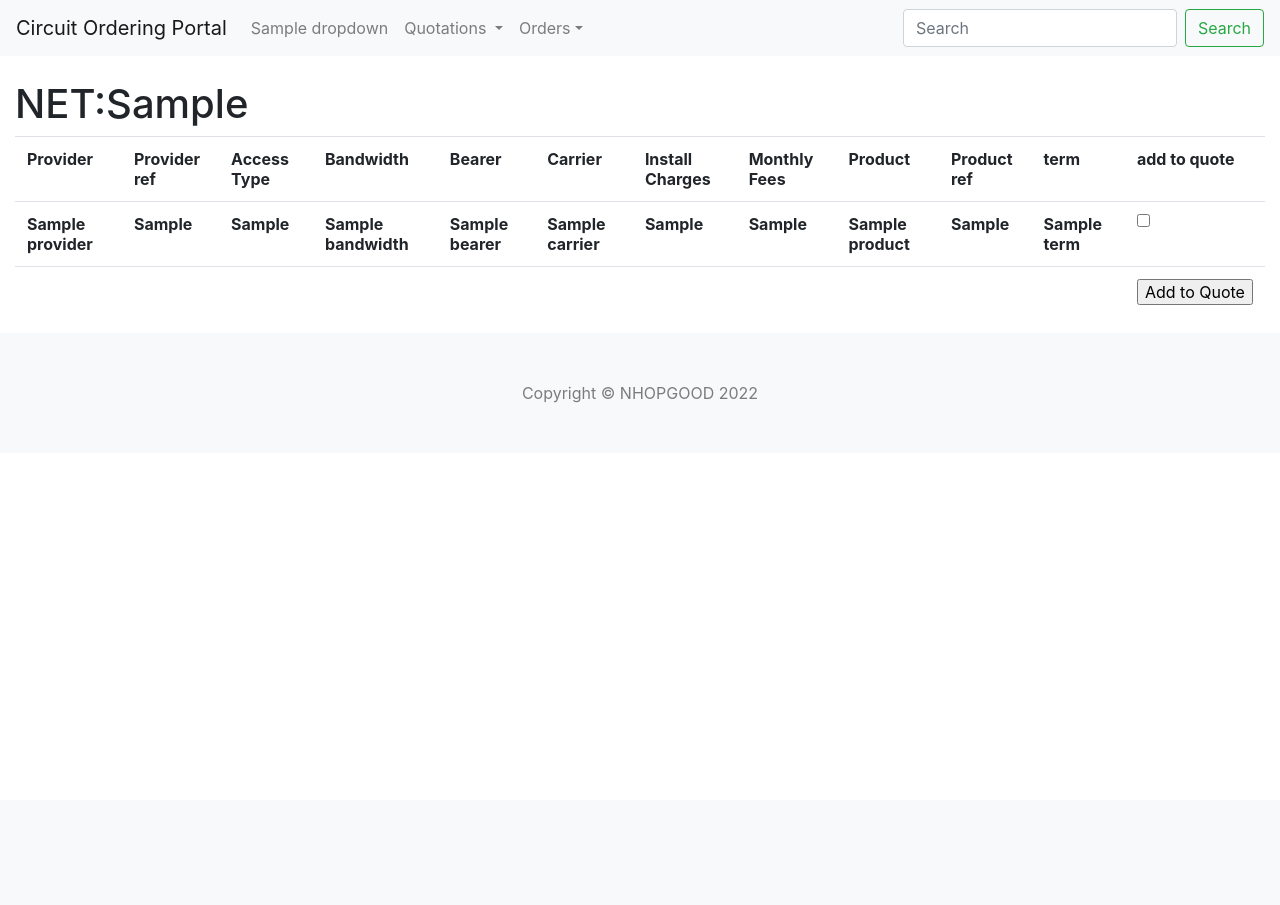
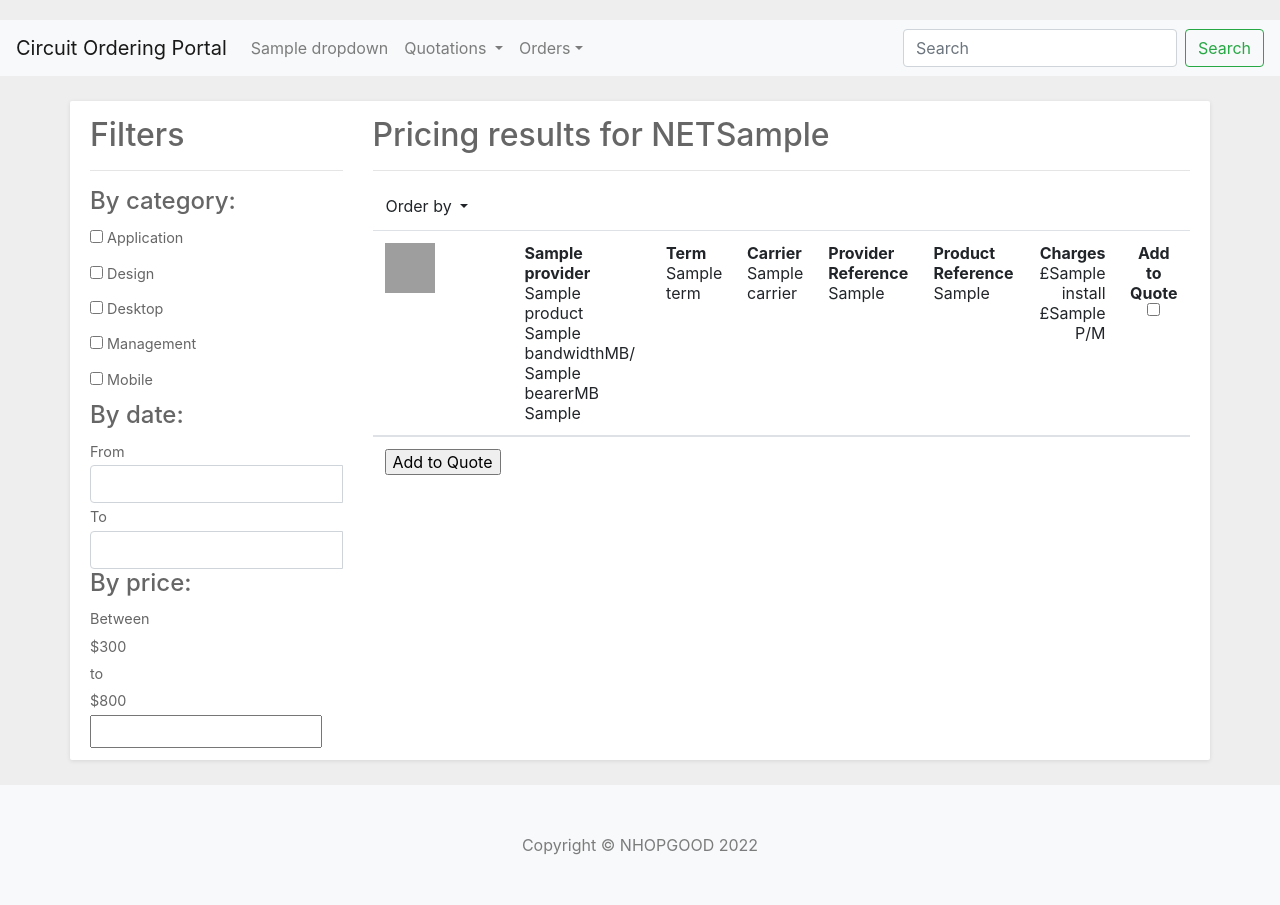
Before and after one commit to SirHoppington/circuitorderingtool, a Python web app: template flask-image/app/Pricing/templates/view_provider_pricing.html in a window 1280 px wide. Before the commit the page ends 403 px from the top, so only its background shows below. Run offline with Jinja, Linux system fonts and the light colour scheme; the template is opened without the code that fills it: most values are stand-ins (such as "Sample title", 1, 10 or a date in 2020); lists and menus that the app fills with data are empty; some libraries are stand-ins or nearby versions; grey boxes are pictures that could not be loaded.

Commit message:
View for provider pricing updated with bootstrap css.

```diff
--- a/flask-image/app/Pricing/templates/view_provider_pricing.html
+++ b/flask-image/app/Pricing/templates/view_provider_pricing.html
@@ -13,63 +13,186 @@
 ul {
   list-style: none;
 }
+.select {
+text-align: center
+    }
+.image {
+    max-height: 100%;
+    height: auto;
+}
+
+    body{margin-top:20px;
+background:#eee;
+}
+
+.btn {
+    margin-bottom: 5px;
+}
+
+.grid {
+    position: relative;
+    width: 100%;
+    background: #fff;
+    color: #666666;
+    border-radius: 2px;
+    margin-top: 25px;
+    margin-bottom: 25px;
+    box-shadow: 0px 1px 4px rgba(0, 0, 0, 0.1);
+}
+
+.grid .grid-body {
+    padding: 15px 20px 12px 20px;
+    font-size: 0.9em;
+    line-height: 1.9em;
+}
+
+.search table tr td.rate {
+    color: #f39c12;
+    line-height: 50px;
+}
+
+.search table tr:hover {
+    cursor: pointer;
+}
+
+.search table tr td.image {
+	width: 50px;
+}
+
+.search table tr td img {
+	width: 50px;
+	height: 50px;
+}
+
+.search table tr td.rate {
+	color: #f39c12;
+	line-height: 50px;
+}
+
+
 
 </style>
 
 {% endblock %}
 
 {% block content %}
-<div class="container-fluid">
-<h1 class="mt-4">NET:{{net_ref}}</h1>
-  <form action="{{ url_for('provider_pricing.get_pricing', net=1) }}">
-    <table class="table">
-                                  <tr>
-                                      <th>Provider</th>
-                                      <th>Provider ref</th>
-                                      <th>Access Type</th>
-                                      <th>Bandwidth</th>
-                                      <th>Bearer</th>
-									  <th>Carrier</th>
-                                      <th>Install Charges</th>
-                                      <th>Monthly Fees</th>
-									  <th>Product</th>
-									  <th>Product ref</th>
-									  <th>term</th>
-                                      <th> add to quote</th>
-                                  </tr>
-                                  {% for quote in pricing %}
-                                      <tr>
-                                              <th>{{ quote[0].provider }}</th>
-                                              <th>{{ quote[0].quoteReference}}</th>
-											  <th>{{ quote[1].accessType}}</th>
-											  <th>{{ quote[1].bandwidth}}</th>
-                                              <th>{{ quote[1].bearer}}</th>
-											  <th>{{ quote[1].carrier}}</th>
-											  <th>{{ quote[1].installCharges}}</th>
-											  <th>{{ quote[1].monthlyFees}}</th>
-											  <th>{{ quote[1].product}}</th>
-											  <th>{{ quote[1].productReference}}</th>
-											  <th>{{ quote[1].term}}</th>
-                                              <th>
-                                                <input type="checkbox" id={{ quote[1].productReference }}/>
-                                            </th>
-                                      </tr>
-                                          {% endfor %}
-                                      <tr>
-                                              <th></th>
-                                              <th></th>
-											  <th></th>
-											  <th></th>
-                                              <th></th>
-											  <th></th>
-											  <th></th>
-											  <th></th>
-											  <th></th>
-											  <th></th>
-                                              <th></th>
+    <div class="container">
+<div class="row">
+  <!-- BEGIN SEARCH RESULT -->
+  <div class="col-md-13">
+    <div class="grid search">
+      <div class="grid-body">
+        <div class="row">
+          <!-- BEGIN FILTERS -->
+          <div class="col-md-3">
+            <h2 class="grid-title"><i class="fa fa-filter"></i> Filters</h2>
+            <hr>
+
+            <!-- BEGIN FILTER BY CATEGORY -->
+            <h4>By category:</h4>
+            <div class="checkbox">
+              <label><input type="checkbox" class="icheck"> Application</label>
+            </div>
+            <div class="checkbox">
+              <label><input type="checkbox" class="icheck"> Design</label>
+            </div>
+            <div class="checkbox">
+              <label><input type="checkbox" class="icheck"> Desktop</label>
+            </div>
+            <div class="checkbox">
+              <label><input type="checkbox" class="icheck"> Management</label>
+            </div>
+            <div class="checkbox">
+              <label><input type="checkbox" class="icheck"> Mobile</label>
+            </div>
+            <!-- END FILTER BY CATEGORY -->
+
+            <div class="padding"></div>
+
+            <!-- BEGIN FILTER BY DATE -->
+            <h4>By date:</h4>
+            From
+            <div class="input-group date form_date" data-date="2014-06-14T05:25:07Z" data-date-format="dd-mm-yyyy" data-link-field="dtp_input1">
+              <input type="text" class="form-control">
+              <span class="input-group-addon bg-blue"><i class="fa fa-th"></i></span>
+            </div>
+            <input type="hidden" id="dtp_input1" value="">
+
+            To
+            <div class="input-group date form_date" data-date="2014-06-14T05:25:07Z" data-date-format="dd-mm-yyyy" data-link-field="dtp_input2">
+              <input type="text" class="form-control">
+              <span class="input-group-addon bg-blue"><i class="fa fa-th"></i></span>
+            </div>
+            <input type="hidden" id="dtp_input2" value="">
+            <!-- END FILTER BY DATE -->
+
+            <div class="padding"></div>
+
+            <!-- BEGIN FILTER BY PRICE -->
+            <h4>By price:</h4>
+            Between <div id="price1">$300</div> to <div id="price2">$800</div>
+            <div class="slider-primary">
+              <div class="slider slider-horizontal" style="width: 152px;"><div class="slider-track"><div class="slider-selection" style="left: 30%; width: 50%;"></div><div class="slider-handle round" style="left: 30%;"></div><div class="slider-handle round" style="left: 80%;"></div></div><div class="tooltip top hide" style="top: -30px; left: 50.1px;"><div class="tooltip-arrow"></div><div class="tooltip-inner">300 : 800</div></div><input type="text" class="slider" value="" data-slider-min="0" data-slider-max="1000" data-slider-step="1" data-slider-value="[300,800]" data-slider-tooltip="hide"></div>
+            </div>
+            <!-- END FILTER BY PRICE -->
+          </div>
+          <!-- END FILTERS -->
+          <!-- BEGIN RESULT -->
+          <div class="col-md-9">
+            <h2><i class="fa fa-file-o"></i> Pricing results for NET{{net_ref}}</h2>
+            <hr>
+            <div class="padding"></div>
+
+            <div class="row">
+              <!-- BEGIN ORDER RESULT -->
+              <div class="col-sm-6">
+                <div class="btn-group">
+                  <button type="button" class="btn btn-default dropdown-toggle" data-toggle="dropdown">
+                    Order by <span class="caret"></span>
+                  </button>
+                  <ul class="dropdown-menu" role="menu">
+                    <li><a href="#">Provider</a></li>
+                    <li><a href="#">Term - shortest</a></li>
+                    <li><a href="#">Term - longest</a></li>
+                    <li><a href="#">Cost - cheapest</a></li>
+                  </ul>
+                </div>
+              </div>
+              <!-- END ORDER RESULT -->
+
+              <div class="col-md-6 text-right">
+                <div class="btn-group">
+                  <button type="button" class="btn btn-default active"><i class="fa fa-list"></i></button>
+                  <button type="button" class="btn btn-default"><i class="fa fa-th"></i></button>
+                </div>
+              </div>
+            </div>
+    <div class="table-responsive"></div>
+      <table class="table table-hover">
+      <tbody>
+      {% for quote in pricing %}
+      <tr>
+          <td class="image"><img src="/static/imgs/virtual1.jpg" alt=""></td>
+          <td class="provider"><strong>{{ quote[0].provider }}</strong><br>{{ quote[1].product}} {{ quote[1].bandwidth}}MB/
+          {{ quote[1].bearer}}MB {{ quote[1].accessType}}</td>
+          <td class="Term"><strong>Term</strong><br>{{ quote[1].term}} </td>
+          <td class="Carrier"><strong>Carrier</strong><br>{{ quote[1].carrier}} </td>
+          <td class="Provider Ref"><strong>Provider Reference</strong><br>{{ quote[0].quoteReference}} </td>
+          <td class="Product Ref"><strong>Product Reference</strong><br>{{ quote[1].productReference}} </td>
+          <td class="price text-right"><strong>Charges</strong><br>£{{ quote[1].installCharges}} install<br>£{{ quote[1].monthlyFees}} P/M </td>
+          <td class="select"><strong>Add to Quote</strong><br><input type="checkbox" id={{ quote[1].productReference }}/> </td>
+      </tr>
+      </tbody>
+      {% endfor %}
+                                        <tr>
                                           <th> <input type="submit" value="Add to Quote"/></th>
                                       </tr>
                               </table>
-                        </form>
                     </div>
+        </div>
+      </div>
+    </div>
+  </div>
+</div>
+    </div>
 {% endblock %}
```
